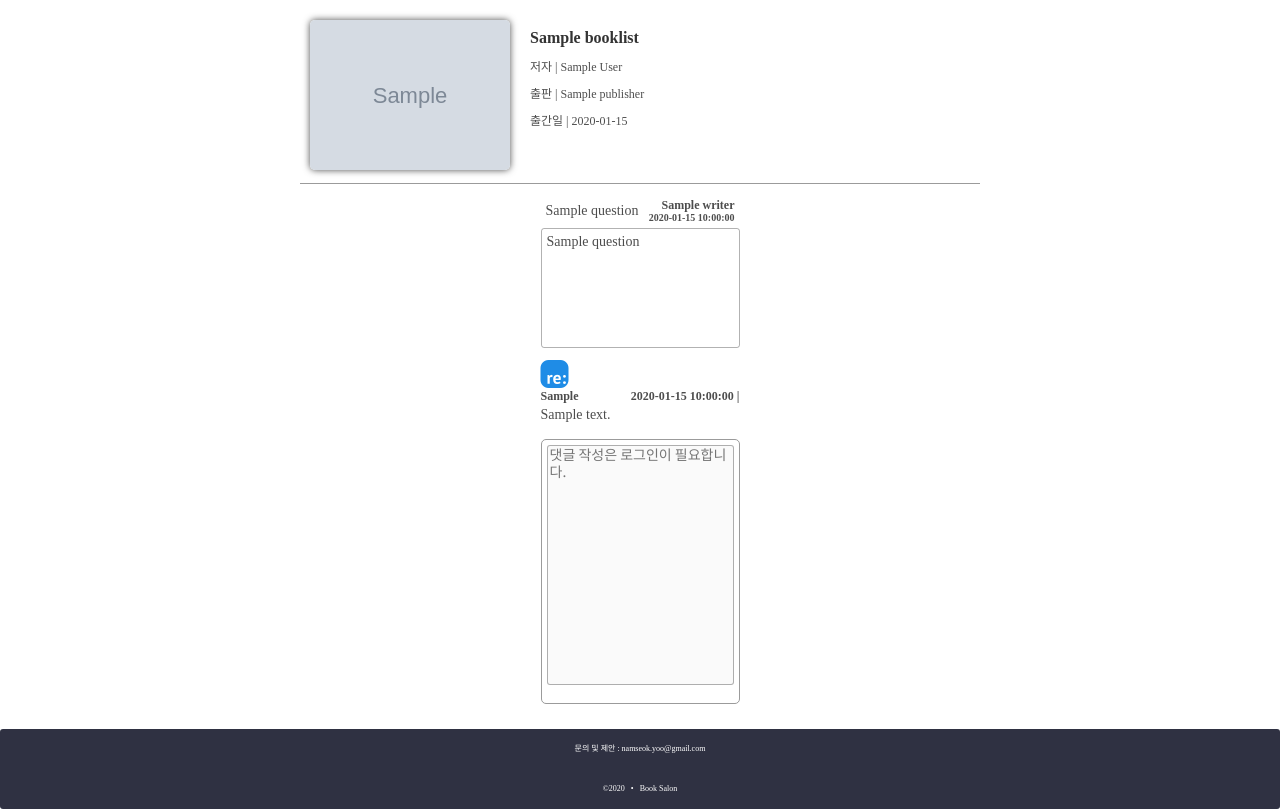
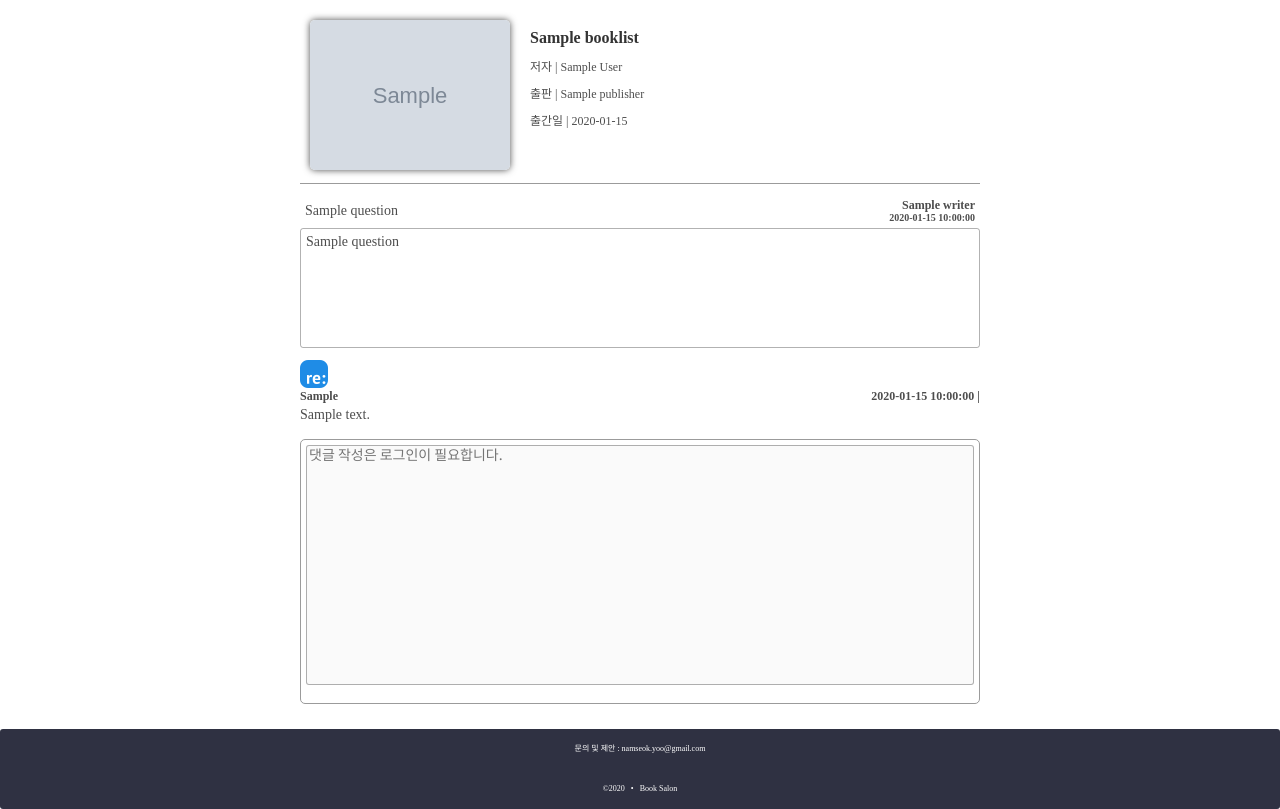
Before and after one commit to namseokyoo/booksalon_flask, a Flask app: page /detail?book=000&qid=1 in a window 1280 px wide. Shown: the part 40-849 px from the top of the page. Run offline with Flask 2, Linux system fonts and the light colour scheme; grey boxes marked "Sample" are stand-in pictures; a database or web service that is not in the repository returns one stand-in record (values such as "Sample title"); some libraries are stand-ins or nearby versions.

Commit message:
fix detail css

```diff
--- a/static/css/detail.css
+++ b/static/css/detail.css
@@ -1,3 +1,7 @@
+.detail_board {
+    width: 100%;
+}
+
 .edit {
     display: flex;
     justify-content: flex-end;
```
